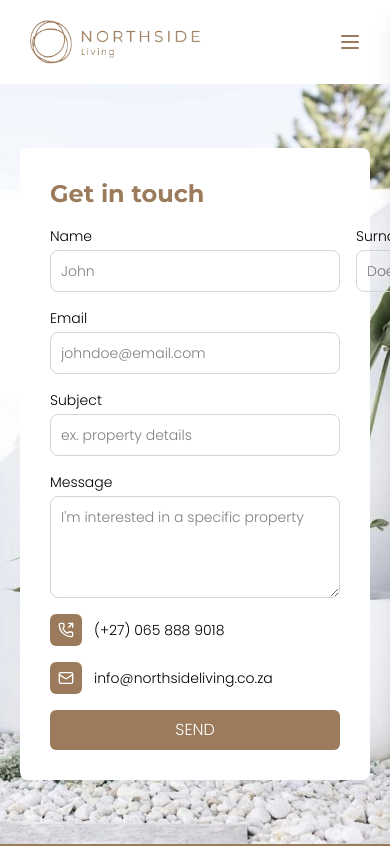
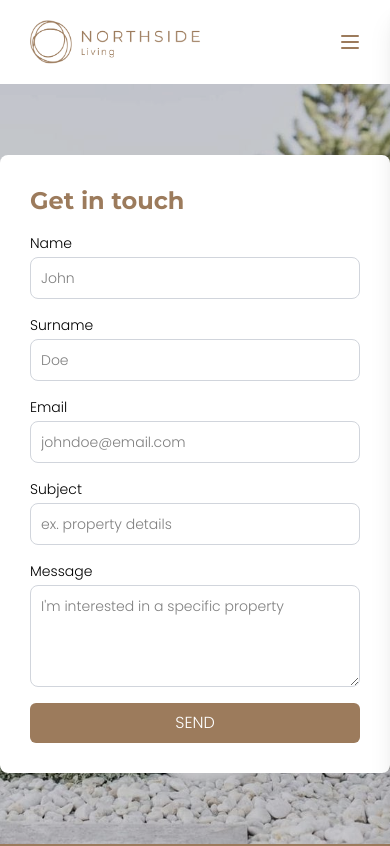
Before and after one commit to AlvaroP2003/northsideliving, a React (Vite) app: page /contact in a window 390 px wide. Shown: the top 846 px of the page. Built offline with nearby package versions, Linux system fonts and the light colour scheme.

Commit message:
Responsive design for form

```diff
--- a/src/Pages/Components/Header.jsx
+++ b/src/Pages/Components/Header.jsx
@@ -14,7 +14,7 @@ export default function Header() {
     }
 
     return (
-        <header className="flex justify-between items-center px-7 h-[10vh] shadow-lg lg:px-15 lg:h-[15vh]">
+        <header className="flex justify-between items-center px-7 h-[10vh] shadow-lg lg:px-15 lg:h-[15vh] z-50">
             <img src="/Images/header_main-01.webp" className="w-[175px] lg:w-[300px]"></img>
             <ul className="hidden lg:flex gap-10">
                 <NavLink to='/' className={({isActive}) => isActive ? activeLink : normalLink}>Home</NavLink>
--- a/src/Pages/Contact.jsx
+++ b/src/Pages/Contact.jsx
@@ -3,11 +3,12 @@ import {PhoneOutgoing,Mail} from "lucide-react"
 
 export default function Contact() {
     return (
-        <section className="flex justify-center items-center bg-[url('/Images/contact_sml.jpeg')] lg:bg-[url('/Images/contact.jpg')] bg-cover bg-center h-[90vh] lg:h-[85vh]">
-            <form className="bg-white flex flex-col gap-4 p-7.5 rounded-lg w-[350px] lg:w-[500px]">
+        <section className="relative flex justify-center items-center bg-[url('/Images/contact_sml.jpeg')] lg:bg-[url('/Images/contact.jpg')] bg-cover bg-center h-[90vh] lg:h-[85vh]">
+            <div className="bg-black/20 absolute inset-0"></div>
+            <form className="bg-white flex flex-col gap-4 p-7.5 rounded-lg w-[400px] lg:w-[500px] z-10">
                 <h1 className="text-2xl font-semibold text-[#9c7b5c]">Get in touch</h1>
 
-                <div className="flex gap-4">
+                <div className="flex flex-col lg:flex-row gap-4">
                     <div className="flex flex-col gap-1 w-full">
                         <label className="text-sm">Name</label>
                         <input className="text-sm border-1 border-gray-300 p-2.5 rounded-lg focus:outline-none" placeholder="John"/>
@@ -35,11 +36,11 @@ export default function Contact() {
                 </div>
 
 
-                <div className="flex items-center gap-3">
+                <div className="hidden items-center gap-2 lg:flex">
                     <div className="p-2 rounded-md bg-[#9c7b5c]"><PhoneOutgoing size={16} stroke="white"/></div>
                     <p className="text-sm">(+27) 065 888 9018</p>
                 </div>
-                 <div className="flex items-center gap-3">
+                 <div className="hidden items-center gap-2 lg:flex">
                     <div className="p-2 rounded-md bg-[#9c7b5c]"><Mail size={16} stroke="white"/></div>
                     <p className="text-sm">info@northsideliving.co.za</p>
                 </div>
```
